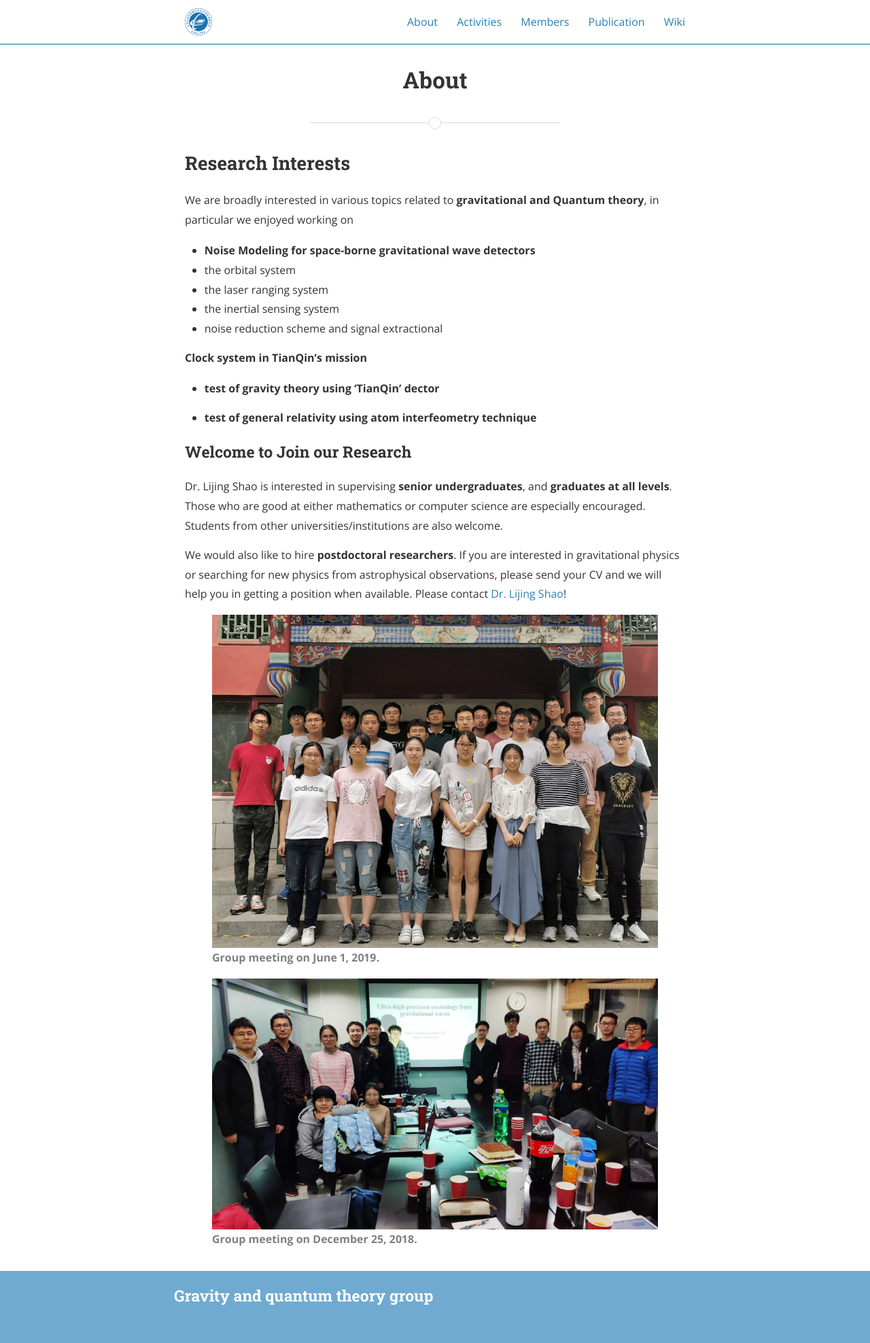
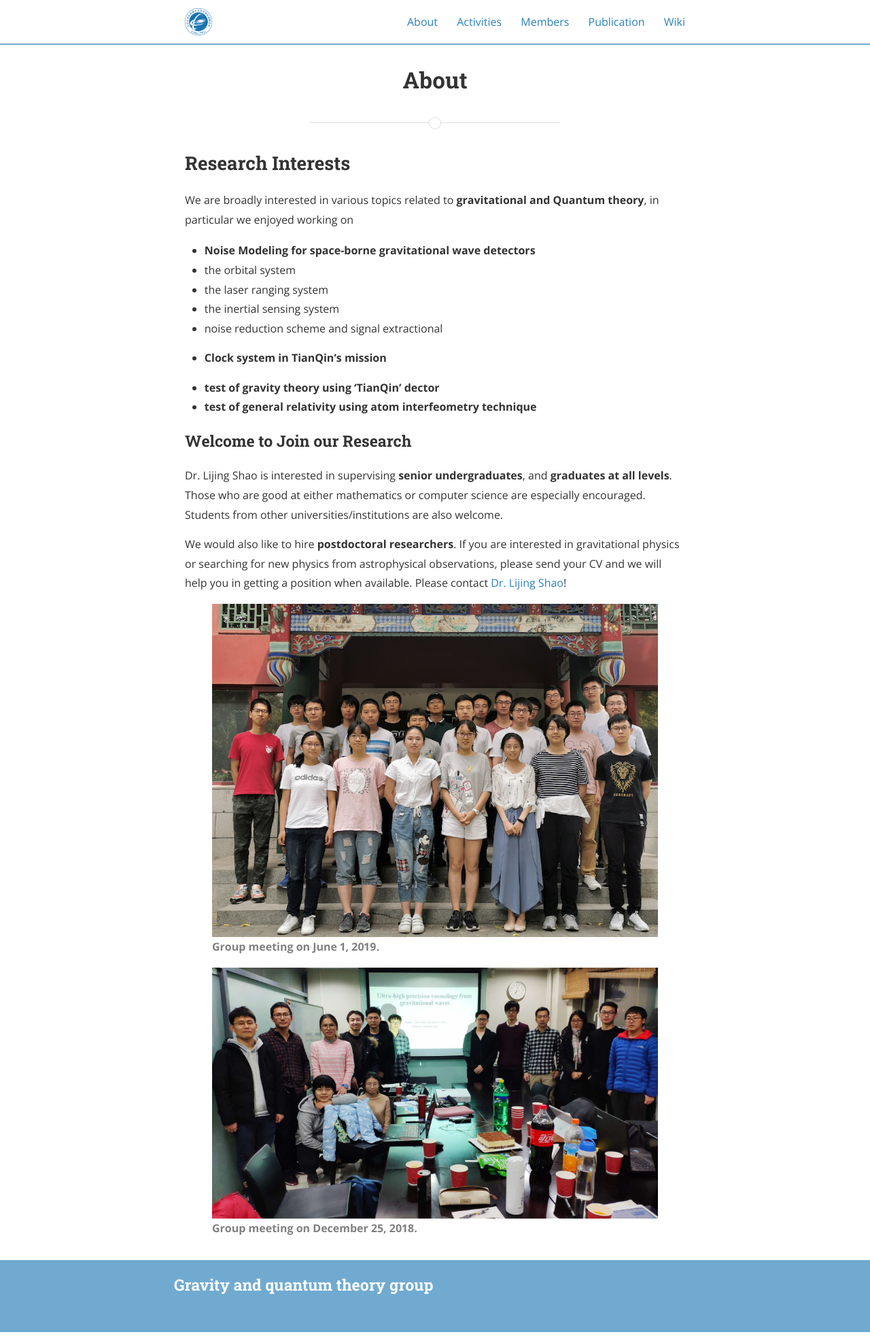
Before and after one commit to gravity-group/gravity-group.github.io, a Jekyll site: the page built from about.md, in a window 1280 px wide. Shown: the whole page at 68% size. Built offline with Jekyll 4.4.1, drawn with Linux system fonts in a browser that asks for light colours; nearby versions of some CDN libraries.

Commit message:
update research interests

```diff
--- a/about.md
+++ b/about.md
@@ -32,10 +32,9 @@ We are broadly interested in various topics related to **gravitational and Quant
 - the inertial sensing system
 - noise reduction scheme and signal extractional
 
- **Clock system in TianQin's mission**
+- **Clock system in TianQin's mission**
 
 - **test of gravity theory using 'TianQin' dector**
-
 - **test of general relativity using atom interfeometry technique**
 
 ### Welcome to Join our Research
```
